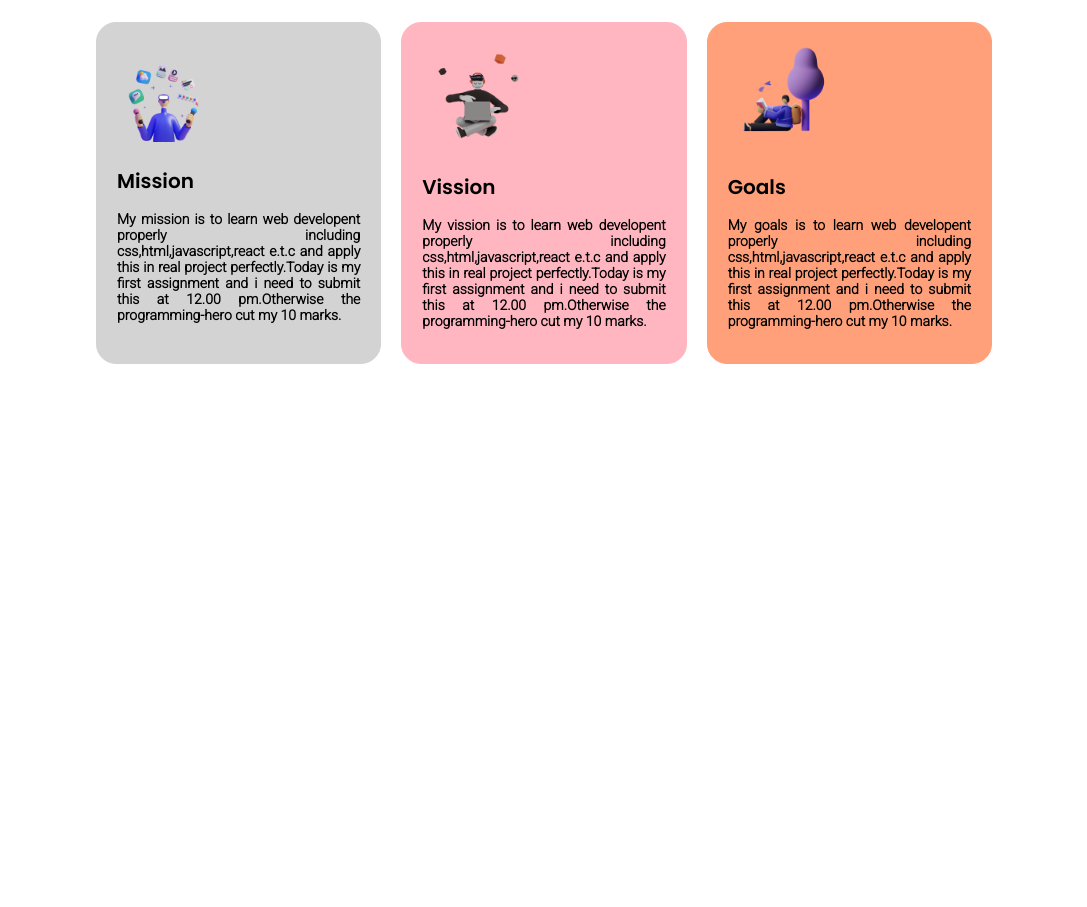
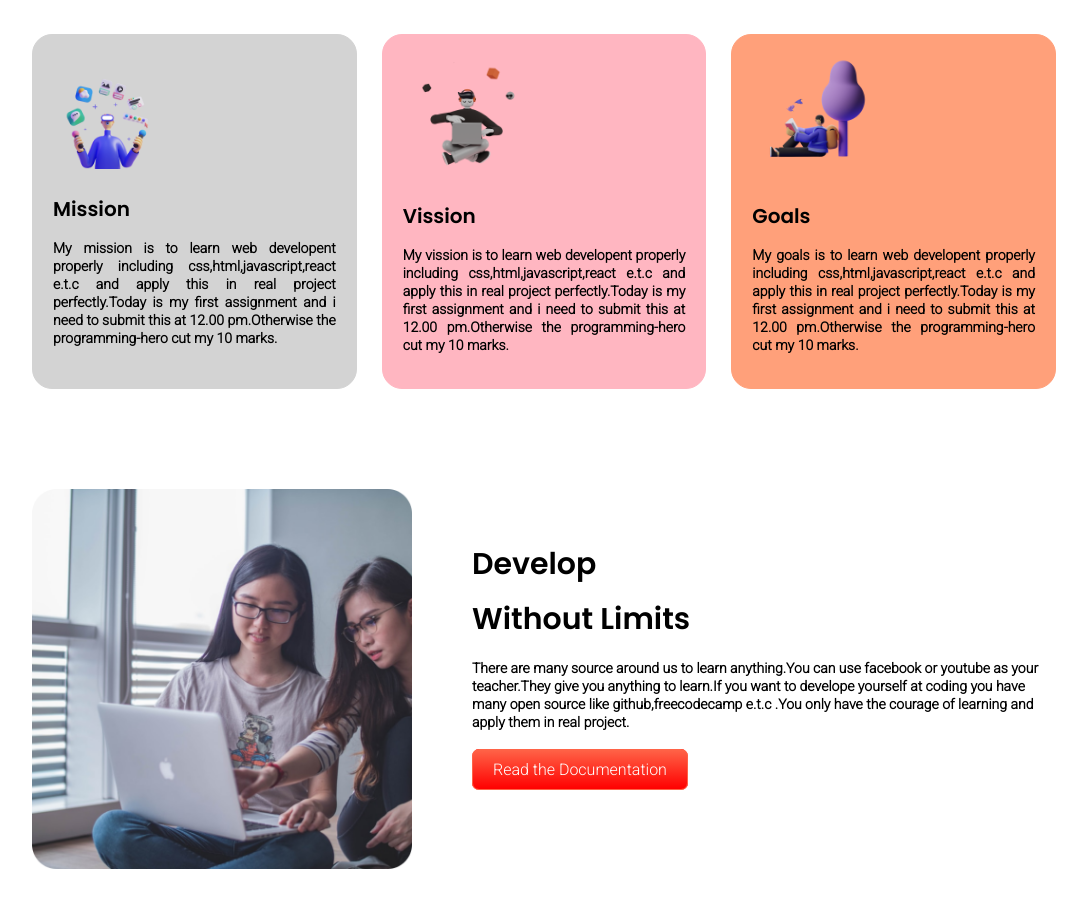
Before and after one commit to md-atiqurrahman/first-assignment, a plain HTML site: page index.html in a window 1280 px wide. Shown: the part 665-1572 px from the top of the page, without its empty margins (96-1183 px from the left). Before the commit the page ends 1129 px from the top, so only its background shows below. Drawn offline with Linux system fonts and the light colour scheme.

Commit message:
add develop

```diff
--- a/index.html
+++ b/index.html
@@ -25,11 +25,11 @@
                     <h2 class="orange-color">Mission 2022</h2>
                 </div>
                 <p>
-                    The year 2022 is very important in my life.In this year I am learning web developing very
+                    The year 2022 is very important in my life.In this year I am <br>learning web developing very
                     seriously
                     and
                     I
-                    will try my best to become a web devoloper.
+                    will try my best<br> to become a web devoloper.
                 </p>
                 <div class="pd15">
                     <a class="btn" href="">Explore Now</a>
@@ -75,6 +75,29 @@
             </div>
         </div>
     </section>
+    <section class="development">
+        <div class="develop-coding">
+            <div>
+                <img src="./images/pictures/coding.png" alt="">
+            </div>
+            <div class="mglr">
+                <div class="develop-title">
+                    <div>
+                        <h1>Develop </h1>
+                    </div>
+                    <h1>Without Limits</h1>
+                </div>
+
+                <p>There are many source around us to learn anything.You can use facebook or youtube as your
+                    teacher.They
+                    give you anything to learn.If you want to develope yourself at coding you have many open source
+                    like
+                    github,freecodecamp e.t.c .You only have the courage of learning and apply them in real project.
+                </p>
+                <div class="pd15"><a class="btn" href="">Read the Documentation</a></div>
+            </div>
+        </div>
+    </section>
 </body>
 
 </html>
--- a/style.css
+++ b/style.css
@@ -16,13 +16,13 @@ body{
 }
 .right-side img{
    width: 400px;
-   margin-left: 200px;
-
+   margin-left: 185px;
 }
 .about-title{
     font-family: 'Poppins', sans-serif;
     font-weight: bolder;
     font-size: 32px;
+    text-transform: capitalize;
     padding-left: 10px;
     line-height: 1;
     border-left: 4px solid;
@@ -36,6 +36,7 @@ p{
     font-size: 14px;
     font-weight: 600;
     font-family: 'Roboto', sans-serif;
+    line-height: 18px;
 }
 .pd15{
     padding-top: 15px;
@@ -60,42 +61,39 @@ p{
     line-height: 1;
     color: darkslateblue;
     text-align: center;
+    margin-bottom: 45px;
 }
 .mission2022{
     display: flex;
-    width: 70%;
+    width: 80%;
     margin: 0 auto;
 }
 .mission{
-    width: 270px;
-    height: 300px;
+    width: 300px;
     border: 1px solid lightgrey;
     border-radius: 20px;
     padding: 20px;
     text-align: justify;
     background-color: lightgrey;
-    margin-right: 20px;
+    margin-right: 25px;
 }
 .mission img{
     width: 45%;
 }
 .Vission{
-    width: 45%;
-    width: 270px;
-    height: 300px;
+    width: 300px;
     border: 1px solid lightpink;
     border-radius: 20px;
     padding: 20px;
     text-align: justify;
     background-color: lightpink;
-    margin-right: 20px;
+    margin-right: 25px;
 }
 .Vission img{
     width: 45%;
 }
 .Goals{
-    width: 270px;
-    height: 300px;
+    width: 300px;
     border: 1px solid lightsalmon;
     border-radius: 20px;
     padding: 20px;
@@ -111,3 +109,28 @@ p{
     font-size: 20px;
     line-height: 1;
 }
+.develop-coding{
+    display: flex;
+    width: 80%;
+    margin: 0 auto;
+    background: url(./images/shapes/dream-bg.png);
+    background-repeat: no-repeat;
+    background-position: left;
+
+}
+.develop-coding img{
+    width: 380px;
+}
+.mglr{
+    margin-left: 60px;
+    margin-top: 35px;
+}
+.development{
+    margin-bottom: 100px;
+}
+.develop-title{
+    font-family: 'Poppins', sans-serif;
+    font-weight: bolder;
+    font-size: 20px;
+    line-height: 1;
+}
```
Also changed, not shown: images/shapes/dream-bg.png (added).
